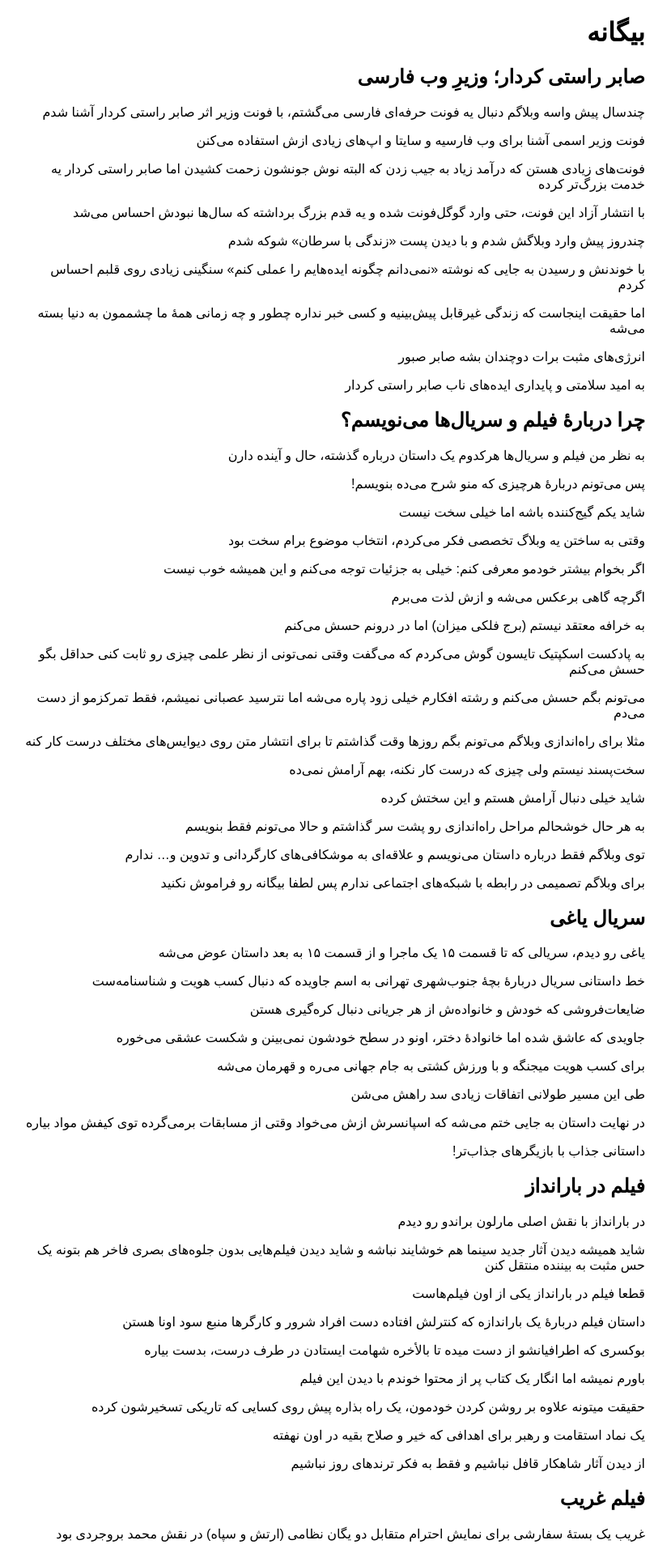
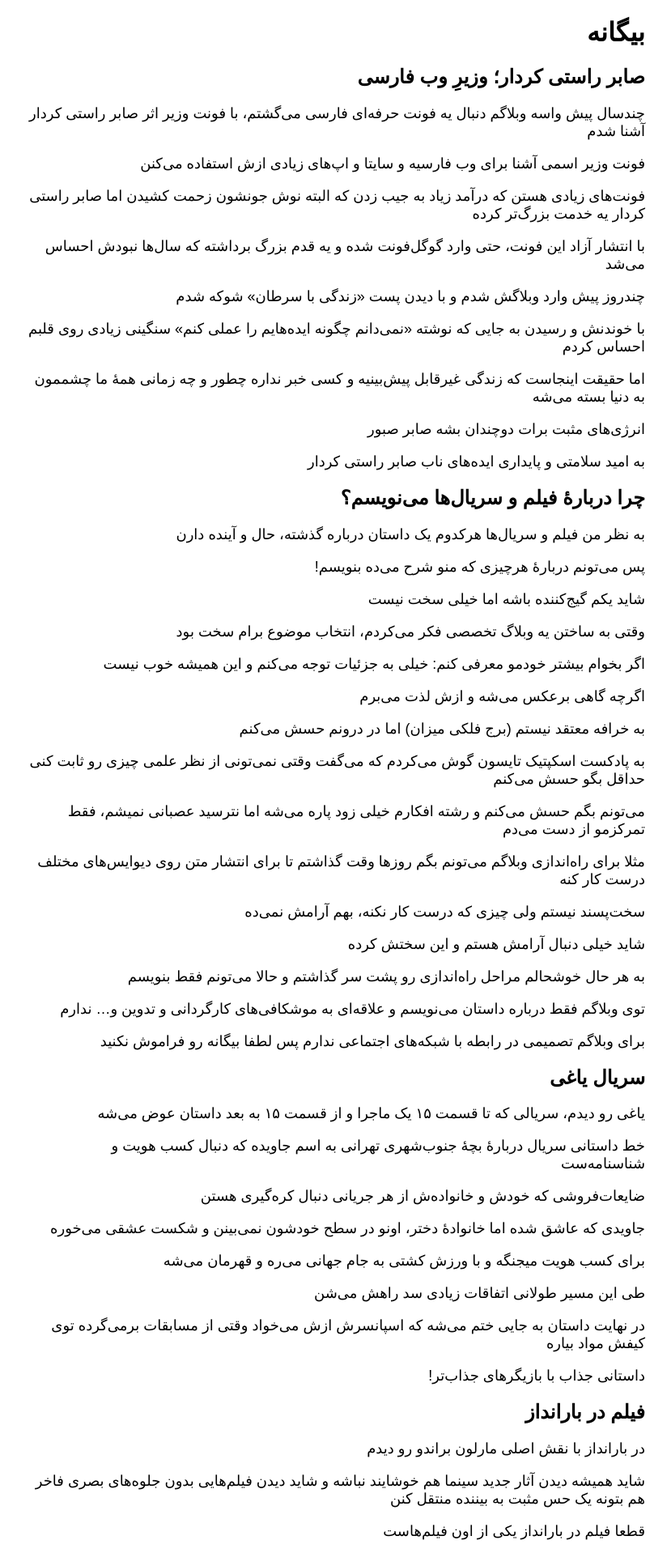
Before and after one commit to darkblog/darkblog.github.io, a Jekyll site: the page built from index.html, in a window 1280 px wide. Shown: the top 1918 px of the page at 81% size, without its empty margins (227-1056 px from the left). Built offline with Jekyll 4.4.1, drawn with Linux system fonts in a browser that asks for light colours.

Commit message:
Update index.html

```diff
--- a/index.html
+++ b/index.html
@@ -10,7 +10,7 @@
 <meta name="viewport" content="width=device-width, initial-scale=1">
 <meta name="description" content="بیگانه">
 <link rel="canonical" href="https://biganeh.com/">
-<style>body{font-family:sans-serif;margin:auto;padding:0 1.25em 0 1.25em;max-width:48em}a{text-decoration:none;color:black}</style>
+<style>body{font-family:sans-serif;margin:auto;padding:0 1.25em 0 1.25em;max-width:48em}a{text-decoration:none;color:black}p{font-size:large}</style>
 </head>
 <body>
 <h1>بیگانه</h1>
```
